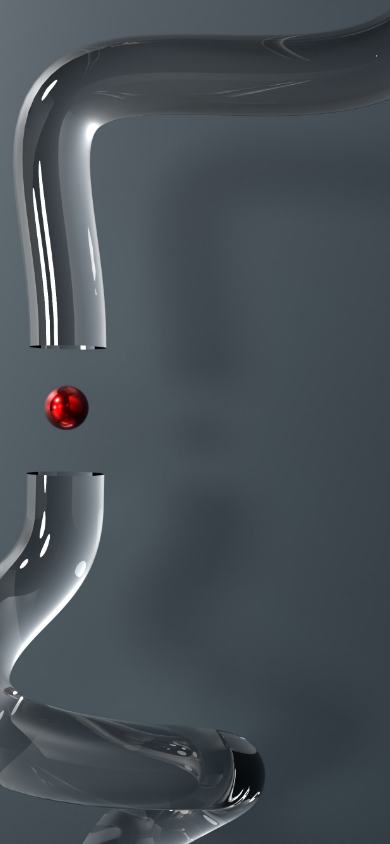
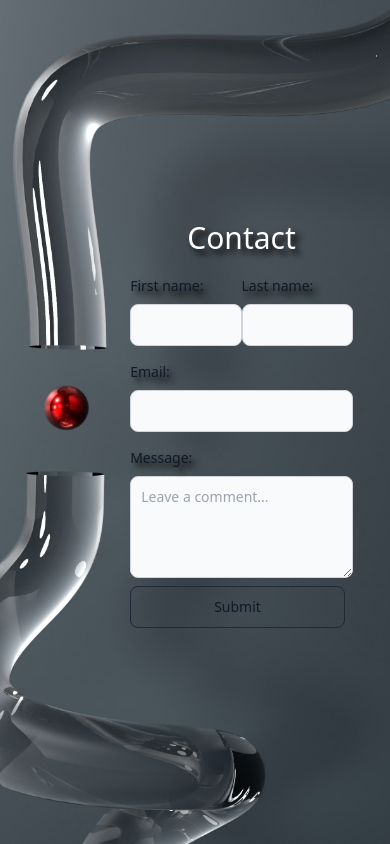
Before and after one commit to OmarMahmoud97/NextJs-Portfolio, a Next.js app: page /contact in a window 390 px wide. Built offline with nearby package versions, Linux system fonts and the light colour scheme.

Commit message:
add responsive form to contact page

```diff
--- a/app/contact/page.jsx
+++ b/app/contact/page.jsx
@@ -2,33 +2,74 @@ import React from "react";
 
 function Contact() {
   return (
-    <section className="contact text-gray-500 w-screen h-screen flex flex-col items-end justify-center">
-      <form action="" className="flex flex-col w-2/4">
+    <section className="contact overflow-hidden flex-nowrap	 text-gray-500 w-screen h-screen flex items-end justify-center">
+      <div className=" w-2/5 h-screen"></div>
+      <div className="lg:w-full h-screen flex flex-col items-center justify-center">
+        <h1 className=" text-white text-3xl textshadow my-3">Contact</h1>
+        <form action="" className="flex flex-col w-9/12">
+          <div className="flex items-center justify-between">
+            <div className="w-6/12 my-2">
+              <label
+                for="small-input"
+                className=" textshadow block mb-2 text-sm font-medium text-gray-900 dark:text-white"
+              >
+                First name:
+              </label>
               <input
-          className="bg-gray-600 mx-32 my-4"
                 type="text"
-          name="fist-name"
-          id="first-name"
+                id="small-input"
+                className="block w-full p-2 text-gray-900 border border-gray-300 rounded-lg bg-gray-50 sm:text-xs focus:ring-blue-500 focus:border-blue-500 dark:bg-gray-700 dark:border-gray-600 dark:placeholder-gray-400 dark:text-white dark:focus:ring-blue-500 dark:focus:border-blue-500"
               />
+            </div>
+            <div className="w-6/12 my-2">
+              <label
+                for="small-input"
+                className=" textshadow block mb-2 text-sm font-medium text-gray-900 dark:text-white"
+              >
+                Last name:
+              </label>
               <input
-          className="bg-gray-600 mx-32 my-4"
                 type="text"
-          name="last-name"
-          id="last-name"
+                id="small-input"
+                className="block w-full p-2 text-gray-900 border border-gray-300 rounded-lg bg-gray-50 sm:text-xs focus:ring-blue-500 focus:border-blue-500 dark:bg-gray-700 dark:border-gray-600 dark:placeholder-gray-400 dark:text-white dark:focus:ring-blue-500 dark:focus:border-blue-500"
               />
+            </div>
+          </div>
+          <div className="my-2">
+            <label
+              for="small-input"
+              className=" textshadow block mb-2 text-sm font-medium text-gray-900 dark:text-white"
+            >
+              Email:
+            </label>
             <input
-          className="bg-gray-600 mx-32 my-4"
-          type="email"
-          name="email"
-          id="email"
+              type="text"
+              id="small-input"
+              className="block w-full p-2 text-gray-900 border border-gray-300 rounded-lg bg-gray-50 sm:text-xs focus:ring-blue-500 focus:border-blue-500 dark:bg-gray-700 dark:border-gray-600 dark:placeholder-gray-400 dark:text-white dark:focus:ring-blue-500 dark:focus:border-blue-500"
             />
-        <input
-          className="bg-gray-600 mx-32 my-4"
-          type="textarea"
-          name="message"
+          </div>
+          <div className="my-2">
+            <label
+              for="message"
+              className=" textshadow block mb-2 text-sm font-medium text-gray-900 dark:text-white"
+            >
+              Message:
+            </label>
+            <textarea
               id="message"
-        />
+              rows="4"
+              className="block p-2.5 w-full text-sm text-gray-900 bg-gray-50 rounded-lg border border-gray-300 focus:ring-blue-500 focus:border-blue-500 dark:bg-gray-700 dark:border-gray-600 dark:placeholder-gray-400 dark:text-white dark:focus:ring-blue-500 dark:focus:border-blue-500"
+              placeholder="Leave a comment..."
+            ></textarea>
+          </div>
+          <button
+            type="button"
+            class="text-gray-900 hover:text-white border border-gray-800 hover:bg-gray-900 focus:ring-4 focus:outline-none focus:ring-gray-300 font-medium rounded-lg text-sm px-5 py-2.5 text-center mr-2 mb-2 dark:border-gray-600 dark:text-gray-400 dark:hover:text-white dark:hover:bg-gray-600 dark:focus:ring-gray-800"
+          >
+            Submit
+          </button>
         </form>
+      </div>
     </section>
   );
 }
--- a/app/globals.css
+++ b/app/globals.css
@@ -39,9 +39,6 @@ svg {
 }
 
 @media (min-width: 1280px) {
-  .contact {
-    background-image: url("../public/backgrounds/contactbg.jpg");
-  }
   .canvas1 {
     background-image: url("../public/backgrounds/navbg.jpg");
   }
@@ -52,3 +49,9 @@ svg {
     background-image: url("../public/backgrounds/projectbg.jpg");
   }
 }
+
+@media (min-width: 1080px) {
+  .contact {
+    background-image: url("../public/backgrounds/contactbg.jpg");
+  }
+}
```
Lines whose indentation alone changed are shown as unchanged.
